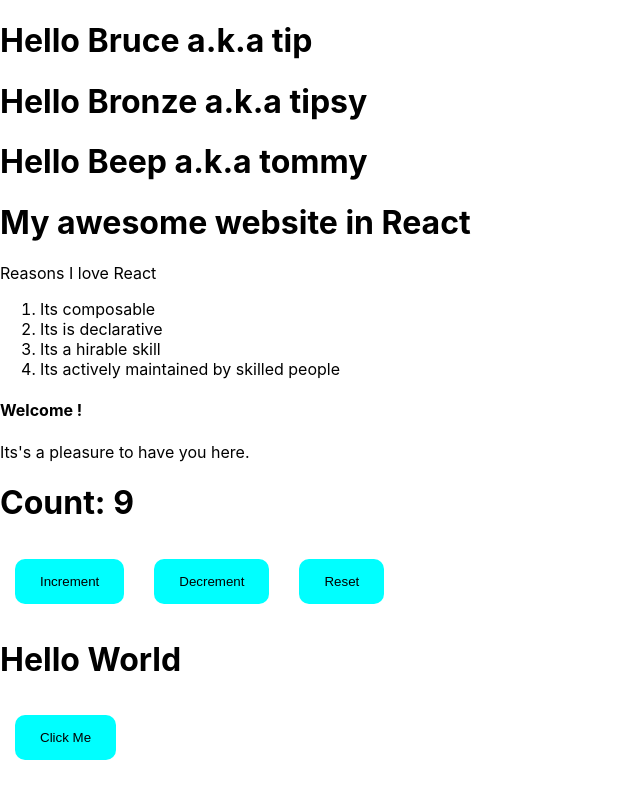
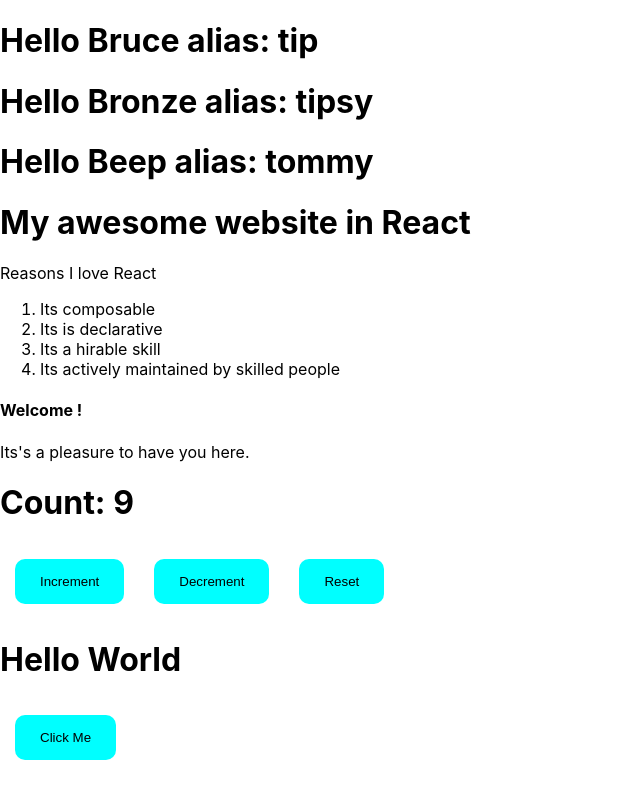
Before and after one commit to oyindamolaWbCode/react-journey, a React (Create React App) app: page / in a window 1280 px wide. Shown: the whole page, without its empty margins (0-640 px from the left). Built offline with nearby package versions, Linux system fonts and the light colour scheme.

Commit message:
[UPDATE]

```diff
--- a/src/Greet.js
+++ b/src/Greet.js
@@ -3,7 +3,7 @@
 const Greet = (props) => {
     console.log(props)
     return (
-        <h1>Hello {props.name} a.k.a {props.nickname}</h1>
+        <h1>Hello {props.name} alias: {props.nickname}</h1>
      );
 }
 
```
